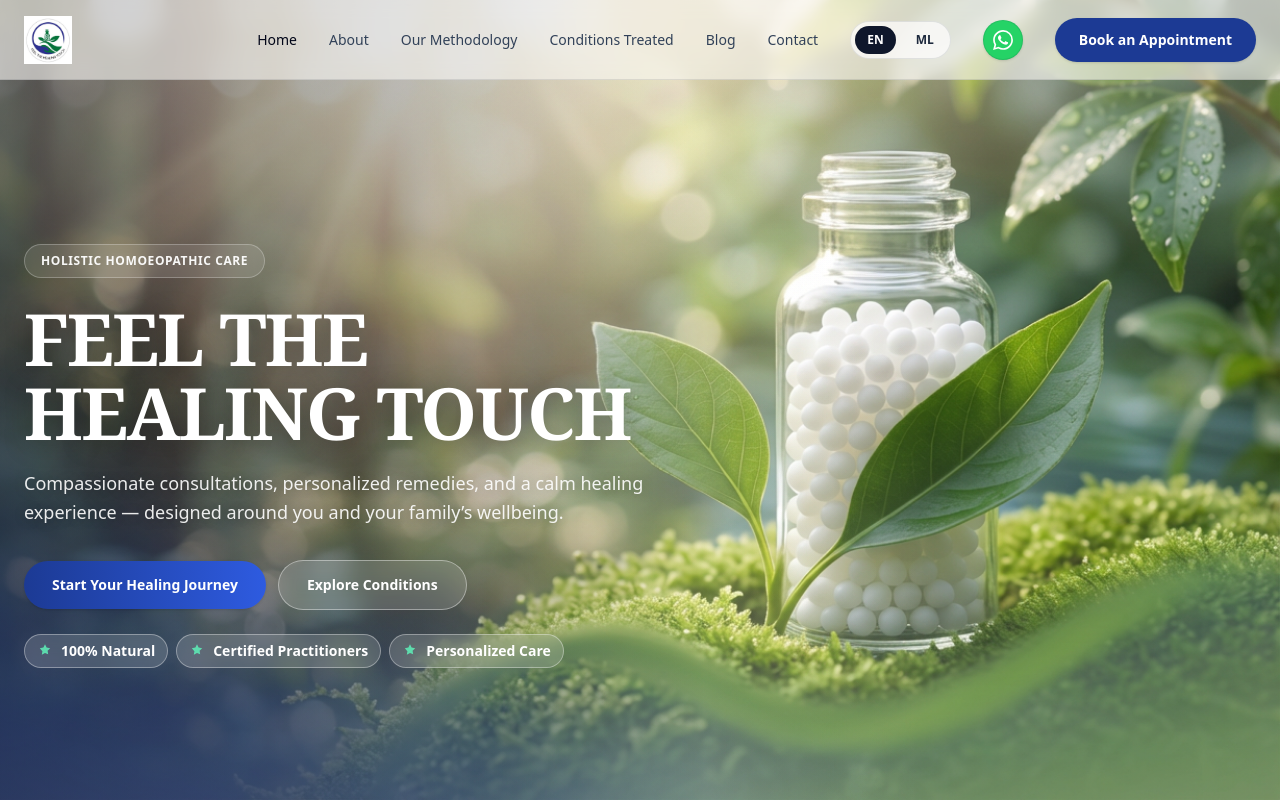
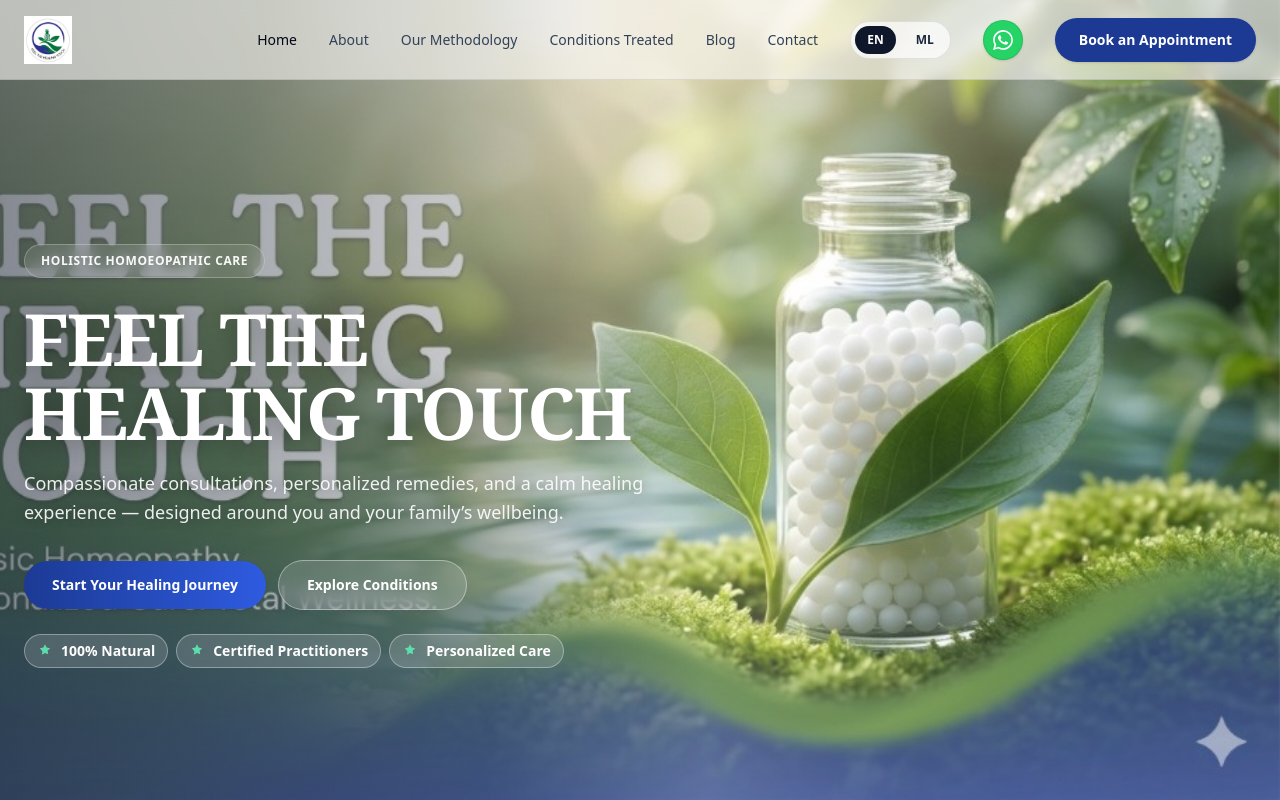
Before and after one commit to auralislabs2025/alivio-clinic, a React (Vite) app: page / in a window 1280 px wide. Shown: the top 800 px of the page. Built offline with nearby package versions, Linux system fonts and the light colour scheme.

Commit message:
banner image changed

```diff
--- a/src/pages/Home.jsx
+++ b/src/pages/Home.jsx
@@ -1,12 +1,12 @@
 import { useI18n } from '../i18n/I18nProvider.jsx';
 import { BadgeIcon } from '../components/icons.jsx';
-
-/** Reference-style banners (vial + moss + blue gradient). Swap to variation-b for the alternate look. */
-const HERO_BANNER = '/alivio-hero-banner-variation-a.png';
 import ConditionsGrid from '../components/ConditionsGrid.jsx';
 import PatientJourneyTimeline from '../components/PatientJourneyTimeline.jsx';
 import YogaSection from '../components/YogaSection.jsx';
 import ContactSection from '../components/ContactSection.jsx';
+
+/** Your shared reference banner (vial on moss, blue gradient) — `clinic/public/alivio-hero-reference.png` */
+const HERO_BANNER = '/alivio-hero-reference.png';
 
 function TrustBadges() {
   const { t } = useI18n();
```
